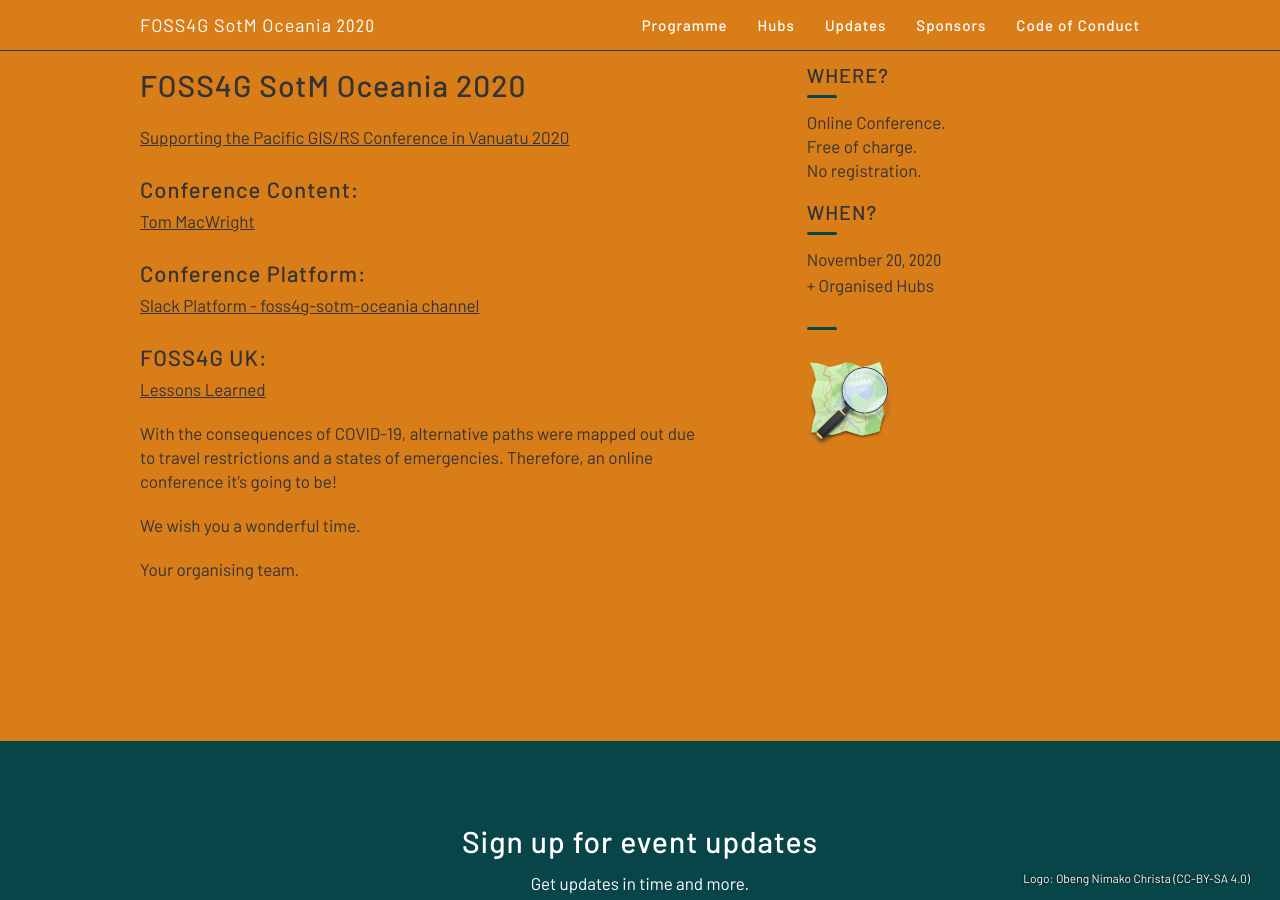
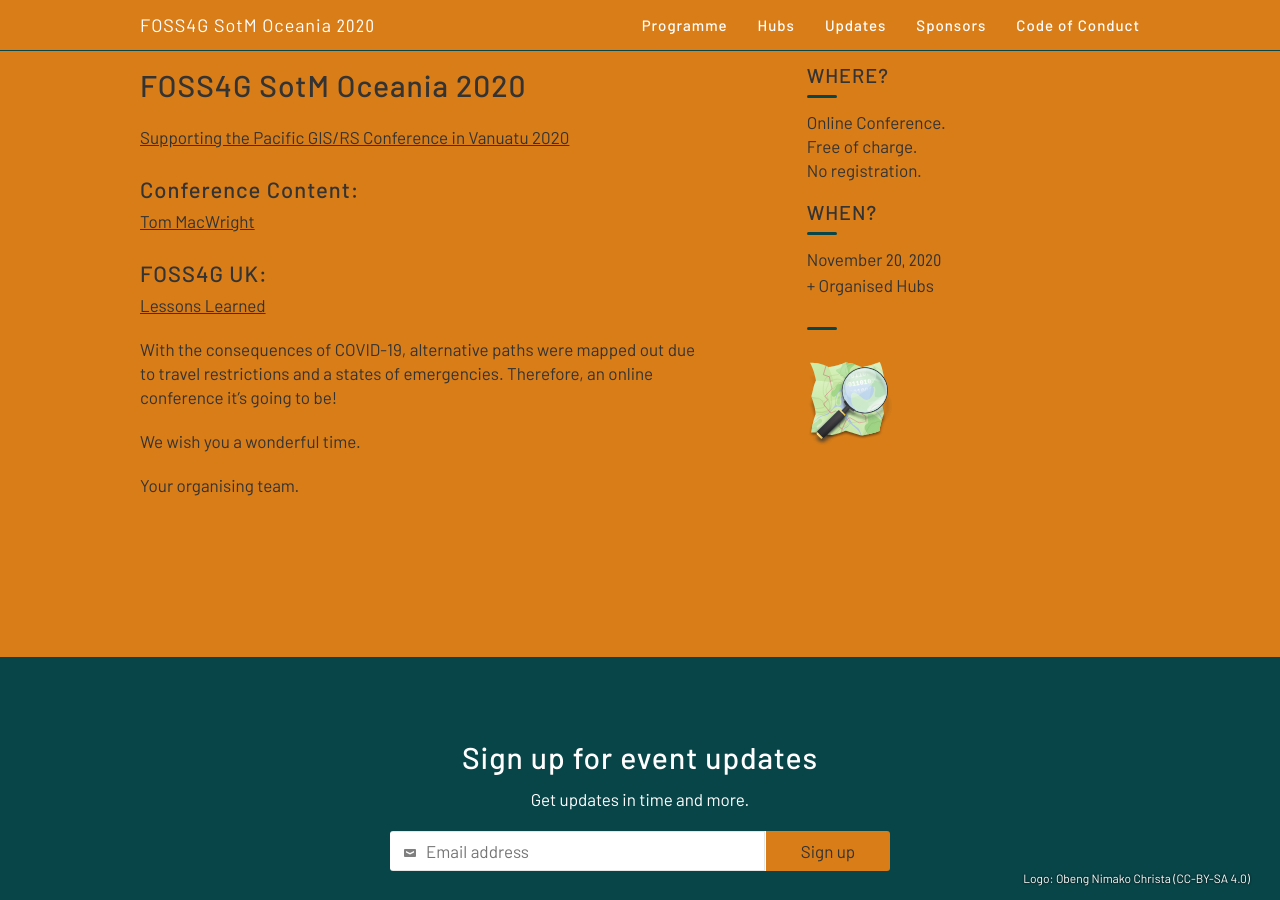
Before and after one commit to osgeo-oceania/foss4g-sotm-oceania-2020, a Jekyll site: the page built from index.html, in a window 1280 px wide and 900 px high, scrolled down 955 px. Built offline with Jekyll 4.4.1, drawn with Linux system fonts in a browser that asks for light colours.

Commit message:
remove reference to slack channel

```diff
--- a/_includes/about.html
+++ b/_includes/about.html
@@ -6,7 +6,7 @@
             <h1 class="space-bottom2">FOSS4G SotM Oceania 2020</h1>
       	    <p> <a href="https://www.picgisrs.org/conference-venue/" rel="noopener noreferrer" target="_blank">Supporting the Pacific GIS/RS Conference in Vanuatu 2020</a> </p>
 	    <p> <h2>Conference Content:</h2> <a href="https://macwright.com/about/" rel="noopener noreferrer" target="_blank">Tom MacWright</a> </p>
-            <p> <h2>Conference Platform:</h2> <a href="http://maptimeoceania.slack.com/" rel="noopener noreferrer" target="_blank">Slack Platform - foss4g-sotm-oceania channel</a> </p>
+            <!--<p> <h2>Conference Platform:</h2> <a href="http://maptimeoceania.slack.com/" rel="noopener noreferrer" target="_blank">Slack Platform - foss4g-sotm-oceania channel</a> </p>--!>
             <p> <h2>FOSS4G UK:</h2> <a href="https://wiki.osgeo.org/wiki/FOSS4GUK_2020_Online_-_Lessons_Learnt" rel="noopener noreferrer" target="_blank">Lessons Learned</a> </p>
             <p>With the consequences of COVID-19, alternative paths were mapped out due to travel restrictions and a states of emergencies. Therefore, an online conference it’s going to be!</p>
             <p>We wish you a wonderful time.</p>
```
